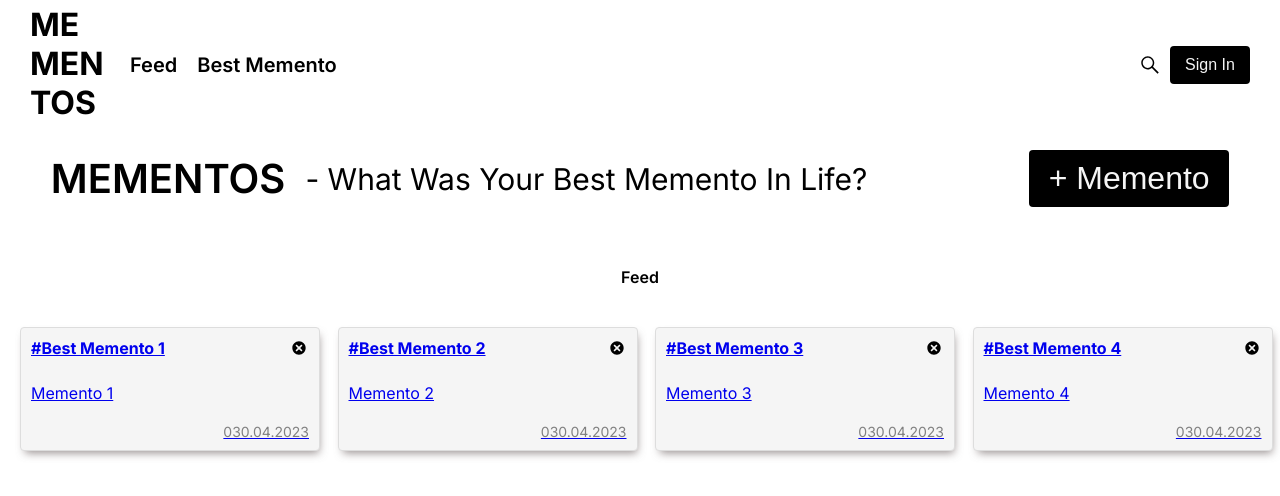
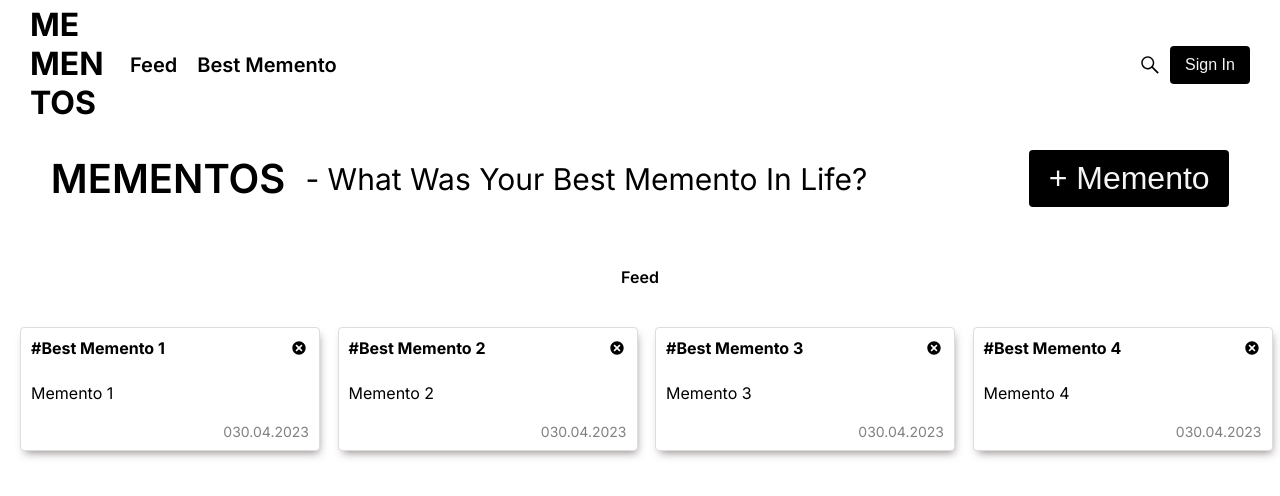
Before and after one commit to hanbitk/Mementos, a React (Create React App) app: page /feeds in a window 1280 px wide. Shown: the top 496 px of the page. Built offline with nearby package versions, Linux system fonts and the light colour scheme.

Commit message:
feat : changed redux code

```diff
--- a/src/components/Feed/Feed.jsx
+++ b/src/components/Feed/Feed.jsx
@@ -11,16 +11,23 @@ import { TiDelete } from "react-icons/ti";
 import { useSelector, useDispatch } from "react-redux";
 import { deleteTodo } from "../../redux/modules/todos";
 import Masonry from "react-masonry-css";
-import { Link } from "react-router-dom";
+import { Link, useNavigate } from "react-router-dom";
+import { style } from "../../styles/Feed.styles";
 
 function Feed() {
+  const getCurrentDate = () => {
     const date = new Date();
     let day = date.getDate();
     let month = date.getMonth() + 1;
     let year = date.getFullYear();
     let currentDate = `0${day}.0${month}.${year}`;
 
-  const todos = useSelector((state) => state.todos);
+    return currentDate;
+  };
+
+  const navigate = useNavigate();
+
+  const todos = useSelector((state) => state.todos.todos);
   const dispatch = useDispatch();
 
   const deleteHandler = (id) => {
@@ -42,20 +49,19 @@ function Feed() {
       >
         {todos.map((todo) => {
           return (
-            <Link to={`/feeds/${todo.id}`}>
-              <StFeed key={todo.id}>
-                <div
-                  style={{ display: "flex", justifyContent: "space-between" }}
-                >
+            // <Link to={`/feeds/${todo.id}`} style={style}>
+            // onClick={() => navigate(`/feeds/${todo.id}`)}
+            <StFeed key={todo.id} onClick={() => navigate(`/feeds/${todo.id}`)}>
+              <div style={{ display: "flex", justifyContent: "space-between" }}>
                 <StFeedtitle>{todo.title}</StFeedtitle>
                 <StDeleteButton onClick={() => deleteHandler(todo.id)}>
                   <TiDelete />
                 </StDeleteButton>
               </div>
               <StFeedDescription>{todo.description}</StFeedDescription>
-                <StFeedDate>{currentDate}</StFeedDate>
+              <StFeedDate>{getCurrentDate()}</StFeedDate>
             </StFeed>
-            </Link>
+            // </Link>
           );
         })}
       </Masonry>
--- a/src/pages/AddForm.jsx
+++ b/src/pages/AddForm.jsx
@@ -21,32 +21,33 @@ function AddForm() {
 
   const dispatch = useDispatch();
 
-  const [title, setTitle] = useState("");
-  const [description, setDescription] = useState("");
+  const id = uuidv4();
 
-  const inputChangeHandler = (e) => {
-    setTitle(e.target.value);
-  };
+  const [todo, setTodo] = useState({
+    id: 0,
+    title: "",
+    body: "",
+    isDone: false,
+  });
 
-  const textareaChangeHandler = (e) => {
-    setDescription(e.target.value);
+  const onChangeHandler = (event) => {
+    const { name, value } = event.target;
+    setTodo({ ...todo, [name]: value });
   };
 
   const submitHandler = (e) => {
     e.preventDefault();
-    const newTodo = {
-      id: uuidv4(),
-      title: '#' + title,
-      description,
-    };
-    dispatch(addTodo(newTodo));
-
-    setTitle('');
-    setDescription('');
+    dispatch(addTodo({ ...todo, id }));
+    setTodo({
+      id: 0,
+      title: "",
+      body: "",
+      isDone: false,
+    });
 
     setTimeout(() =>{
       navigate("/feeds");
-    }, 1500)
+    }, 1000)
   };
 
   return (
@@ -61,21 +62,21 @@ function AddForm() {
             <div>
               <StTitle>Title</StTitle>
               <StInput
-                value={title}
+                value={todo.title}
                 name="title"
                 placeholder="Title"
-                onChange={inputChangeHandler}
+                onChange={onChangeHandler}
               />
             </div>
             <div>
               <StTitle>Description</StTitle>
               <StTextarea
-                value={description}
+                value={todo.description}
                 name="description"
                 rows="15"
                 cols="50"
                 placeholder="What was your best Memento?"
-                onChange={textareaChangeHandler}
+                onChange={onChangeHandler}
               />
             </div>
             <div style={btnDiv}>
--- a/src/pages/FeedDetail.jsx
+++ b/src/pages/FeedDetail.jsx
@@ -1,15 +1,24 @@
-import React from "react";
-import { useParams } from "react-router-dom";
-import { useSelector } from "react-redux";
+import {useEffect} from "react";
+import { useParams, useNavigate } from "react-router-dom";
+import { useSelector, useDispatch } from "react-redux";
+import { getTodoByID } from "../redux/modules/todos";
+
 
 function FeedDetail() {
   const todos = useSelector((state) => state.todos);
-  const params = useParams();
-  const foundTodo = todos.find((todo) => todo.id === params.id);
+  const dispatch = useDispatch();
+
+  const navigate = useNavigate();
+
+  const { id } = useParams();
+
+  useEffect(() => {
+    dispatch(getTodoByID(id));
+  }, [dispatch, id]);
 
   return (
     <div>
-      <p>{foundTodo.title}</p>
+      {/* <p>{description}</p> */}
     </div>
   );
 }
--- a/src/pages/Feeds.jsx
+++ b/src/pages/Feeds.jsx
@@ -1,4 +1,4 @@
-import React from "react";
+import { useState, useEffect } from "react";
 import { useNavigate } from "react-router-dom";
 import { useSelector } from "react-redux";
 import { StContainer } from "../styles/Container.styles";
@@ -8,37 +8,10 @@ import Feed from "../components/Feed/Feed";
 function Feeds() {
   const navigate = useNavigate();
 
-  const todos = useSelector((state) => state.todos);
+  const todos = useSelector((state) => state.todos.todo);
 
   return (
     <div>
-      {/* Feeds
-      <button
-        onClick={() => {
-          navigate("/");
-        }}
-      >
-        Home
-      </button>
-      <button>+ Memento</button>
-      {datas.map((data) => {
-        return (
-          <div key={data.id}>
-            <Link to={`/feeds/${data.id}`}>
-              {data.title} : {data.description}
-            </Link>
-          </div>
-        );
-      })} */}
-
-      {/* <button
-        onClick={() => {
-          navigate("/");
-        }}
-      >
-        Home
-      </button>
-      <button>+ Memento</button> */}
       <StContainer>
         <AddSection>- What Was Your Best Memento In Life?</AddSection>
       </StContainer>
--- a/src/redux/modules/todos.js
+++ b/src/redux/modules/todos.js
@@ -1,7 +1,8 @@
 import { createSlice } from "@reduxjs/toolkit";
 import { v4 as uuidv4 } from "uuid";
 
-const initialState = [
+const initialState = {
+  todos: [
     {
       id: uuidv4(),
       title: "#Best Memento 1",
@@ -22,22 +23,40 @@ const initialState = [
       title: "#Best Memento 4",
       description: "Memento 4",
     },
-];
+  ],
+  todo: {
+    id: "0",
+    title: "",
+    description: "",
+  }
+}
 
 const todosSlice = createSlice({
   name: "todos",
   initialState,
   reducers: {
     addTodo: (state, action) => {
-      console.log(action);
-      return [...state, action.payload];
+      return{
+        ...state,
+        todos: [...state.todos, action.payload],
+      }
     },
     deleteTodo: (state, action) => {
-      const newTodos = state.filter((todo) => todo.id !== action.payload);
-      return newTodos;
+      return {
+        ...state,
+        todos: state.todos.filter((todo) => todo.id !== action.payload),
+      };
+    },
+    getTodoByID: (state, action) => {
+      return {
+        ...state,
+        todo: state.todos.find((todo) => {
+          return todo.id === action.payload;
+        }),
+      };
     },
   },
 });
 
 export default todosSlice.reducer;
-export const { addTodo, deleteTodo } = todosSlice.actions;
+export const { addTodo, deleteTodo, getTodoByID } = todosSlice.actions;
--- a/src/styles/Feed.styles.js
+++ b/src/styles/Feed.styles.js
@@ -35,3 +35,7 @@ export const StDeleteButton = styled.button`
     font-size: var(--font-medium);
     cursor: pointer;
 `
+export const style = {
+    textDecoration: 'none',
+    color: 'black',
+}
```
Lines whose indentation alone changed are shown as unchanged.
